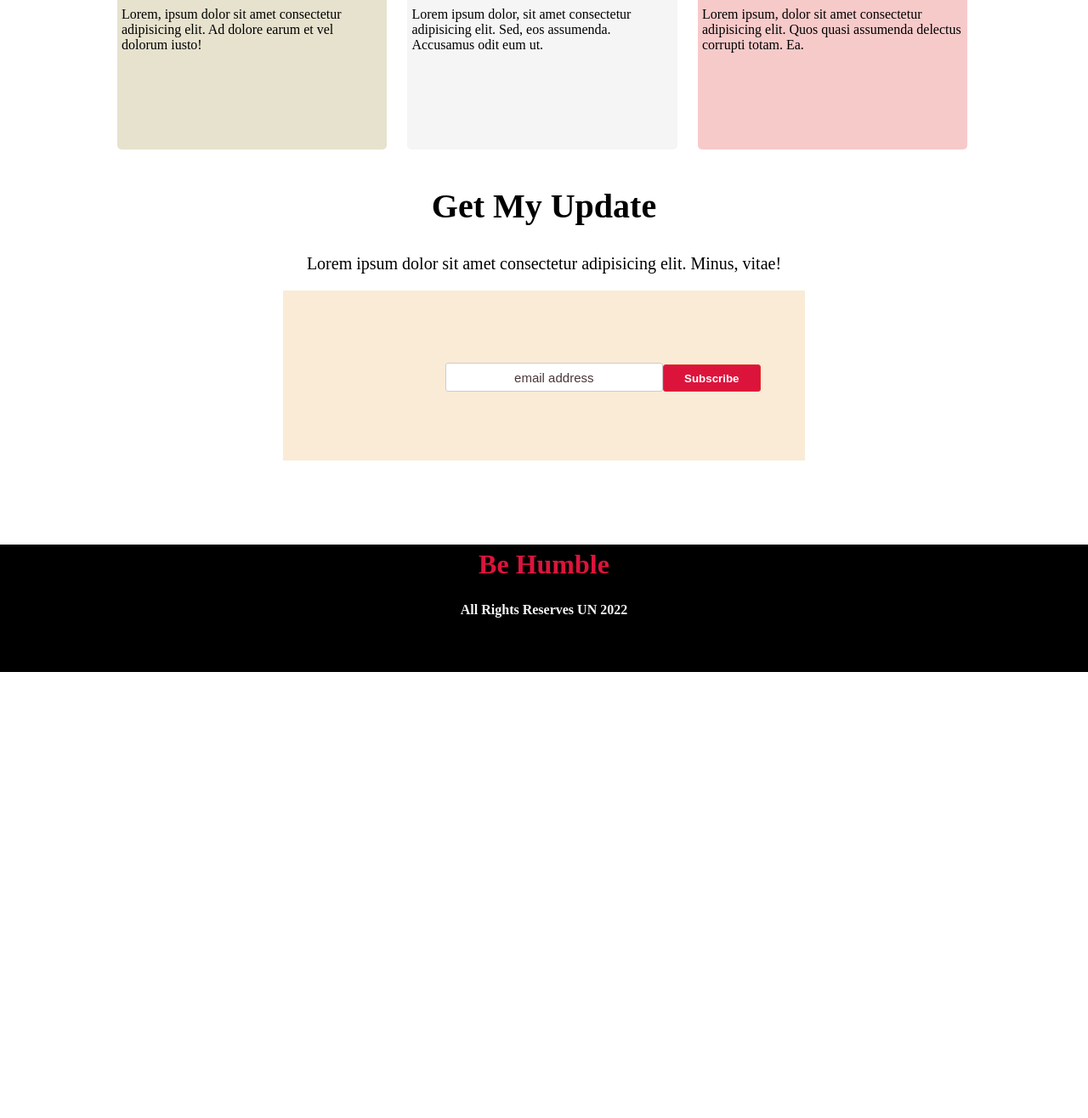
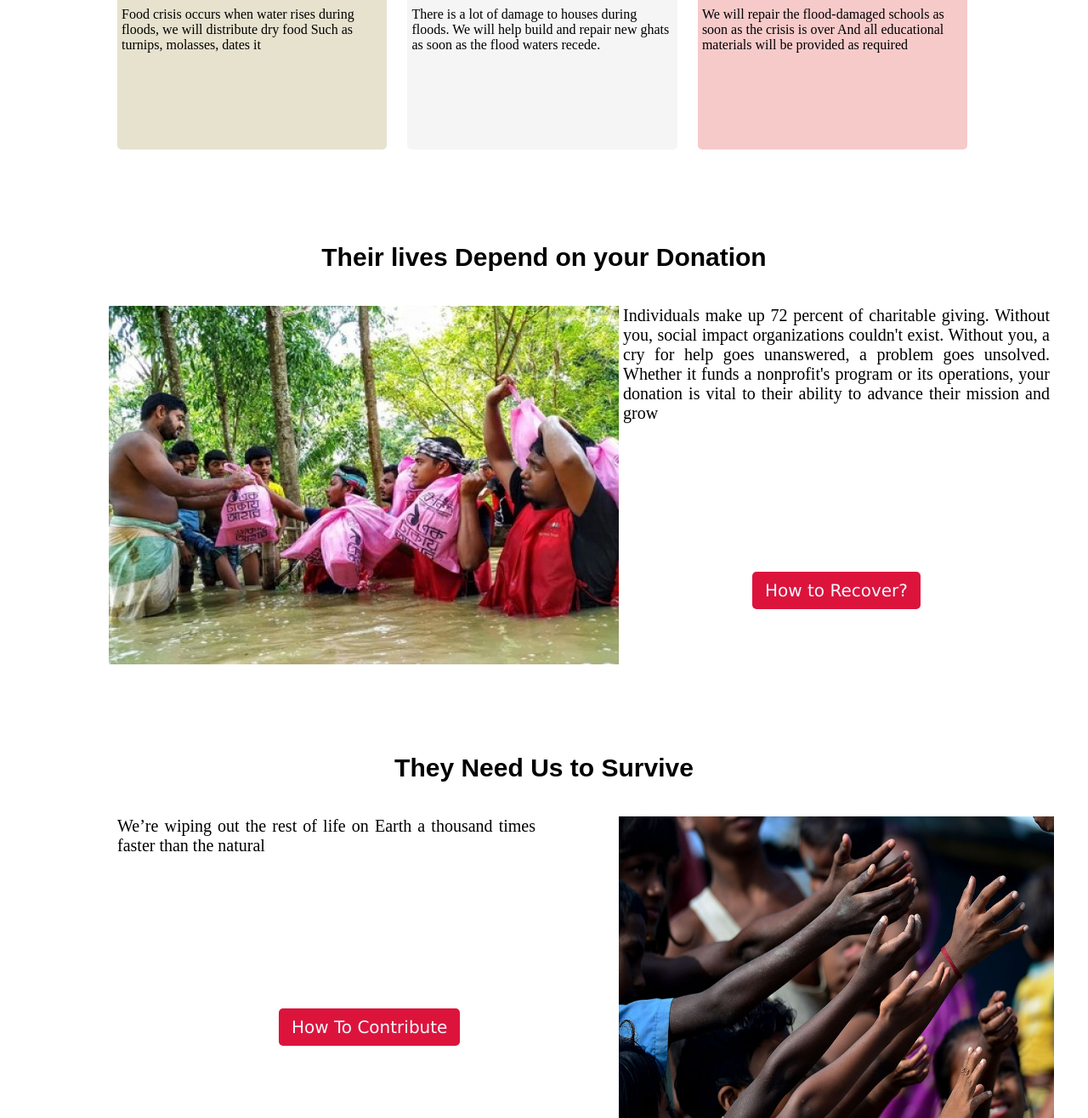
Before and after one commit to Flaketeck/relief-website, a plain HTML site: page index.html in a window 1280 px wide. Shown: the part 1484-2800 px from the top of the page at 85% size. Before the commit the page ends 2275 px from the top, so only its background shows below. Drawn offline with Linux system fonts and the light colour scheme; a web font is replaced by a local one.

Commit message:
Middle Section adding

```diff
--- a/index.css
+++ b/index.css
@@ -1,12 +1,12 @@
-body{
+body {
   margin: 0;
   padding: 0;
 }
-.first-section{
+.first-section {
   height: 700px;
   width: 100%;
 }
-.main{
+.main {
   background-image: url(images/donation1.jpg);
   height: 700px;
   width: 100%;
@@ -15,63 +15,63 @@ body{
   overflow: hidden;
   position: relative;
 }
-.main h1{
+.main h1 {
   margin-top: 140px;
   margin-bottom: 0px;
-    font-family: 'Lucida Sans', 'Lucida Sans Regular';
+  font-family: "Lucida Sans", "Lucida Sans Regular";
   font-weight: 700;
   font-size: 70px;
   text-align: center;
   color: white;
 }
-.main p{
+.main p {
   height: 50px;
   width: 50%;
   margin-left: 25%;
   text-align: center;
-    font-family: 'arima', 'Arial Narrow', Arial, sans-serif;
+  font-family: "arima", "Arial Narrow", Arial, sans-serif;
   font-weight: 600;
   font-size: 20px;
   color: aliceblue;
 }
-.main button{
+.main button {
   padding: 10px 15px 10px 15px;
   font-family: Verdana, sans-serif;
   font-weight: 500;
   font-size: 20px;
   color: aliceblue;
-    background-color: rgb(240, 151, 119);
+  background-color: crimson;
   border-radius: 5px 5px 5px 5px;
   border: white;
   margin: auto;
   margin-left: 45%;
   margin-top: 20px;
 }
-.second-section{
+.second-section {
   height: 600px;
   width: 50%;
   margin: auto;
 }
-.second h1{
+.second h1 {
   font-size: 45px;
-    font-family: 'Times New Roman', Times, serif;
+  font-family: "Times New Roman", Times, serif;
   font-weight: bold;
   text-align: center;
   margin-top: 100px;
   margin-bottom: 0;
 }
-.second p{
+.second p {
   font-size: 20px;
-    font-family: 'arima', Times, serif;
+  font-family: "arima", Times, serif;
   font-weight: bold;
   text-align: center;
   margin-top: 10px;
 }
-.container{
+.container {
   margin: auto;
   text-align: center;
 }
-.box{
+.box {
   margin: 5px;
   height: 80px;
   width: 15%;
@@ -79,15 +79,15 @@ body{
   display: inline-block;
   border-radius: 5px;
 }
-.box h2{
+.box h2 {
   text-align: center;
   margin-top: 30px;
 }
-.container :hover{
+.container :hover {
   background-color: crimson;
   color: white;
 }
-.second-section input{
+.second-section input {
   margin: auto;
   margin-top: 30px;
   margin-left: 66px;
@@ -95,7 +95,7 @@ margin-top: 30px;
   width: 621px;
   text-align: center;
 }
-.second button{
+.second button {
   padding: 10px 15px 10px 15px;
   font-family: Verdana, sans-serif;
   font-weight: 500;
@@ -108,11 +108,11 @@ margin-top: 30px;
   margin-left: 300px;
   margin-top: 20px;
 }
-.container-2{
+.container-2 {
   margin: auto;
   width: 80%;
 }
-.box-2{
+.box-2 {
   margin: 10px;
   margin-left: 10px;
   height: 250px;
@@ -122,27 +122,113 @@ margin-top: 30px;
   border-radius: 5px;
   background-color: aqua;
 }
-.box-2 h2{
+.box-2 h2 {
   padding: 5px;
 }
-.box-2 p{
+.box-2 p {
   padding: 5px;
 }
-.last-section{
+.last-section {
   height: 400px;
   width: 60%;
   margin: auto;
 }
-.last-section h1{
+.last-section h1 {
   font-size: 40px;
   text-align: center;
   font-weight: bold;
 }
-.last-section p{
+
+/* middle section */
+
+.middle-section {
+  height: 600px;
+  width: 80%;
+  margin: auto;
+  text-align: center;
+}
+.disaster {
+  height: 400px;
+  width: 100%;
+  position: relative;
+}
+.disaster h1 {
+  font-size: 30px;
+  font-weight: 600;
+  font-family: "Arial Narrow Bold", sans-serif;
+  margin-top: 100px;
+  margin-bottom: 40px;
+}
+.disaster-1 {
+  height: 400px;
+  width: 50%;
+  position: absolute;
+  margin: auto;
+  text-align: left;
+}
+.disaster-2 {
+  height: 400px;
+  width: 50%;
+  margin-left: 600px;
+}
+.disaster-2 p {
+  padding: 5px;
+  font-size: 20px;
+  text-align: justify;
+  margin-top: -5px;
+}
+.disaster-button {
+  padding: 10px 15px 10px 15px;
+  font-family: Verdana, sans-serif;
+  font-weight: 500;
+  font-size: 20px;
+  color: aliceblue;
+  background-color: crimson;
+  border-radius: 5px 5px 5px 5px;
+  border: white;
+  margin-top: 150px;
+}
+
+/* This is Middle section second part */
+.middle-2 {
+  height: 600px;
+  width: 80%;
+  margin: auto;
+}
+.middle-2 h1 {
+  font-size: 30px;
+  font-weight: 600;
+  font-family: "Arial Narrow Bold", sans-serif;
+  margin-top: 1px;
+  margin-bottom: 40px;
+  text-align: center;
+}
+.middle-image {
+  height: 400px;
+  width: 40%;
+  position: absolute;
+  margin: auto;
+}
+.middle-image button{
+    margin-left: 200px;
+}
+.middle-image p{
+    padding: 10px;
+    font-size: 20px;
+    text-align: justify;
+    margin-top: -10px;
+}
+.middle-para img {
+    height: 400px;
+    width: 50%;
+    margin-left: 600px;
+}
+
+.last-section p {
   text-align: center;
   font-size: 20px;
 }
-.touch{
+.touch {
   height: 200px;
   width: 100%;
   background-color: antiquewhite;
@@ -156,7 +242,7 @@ margin-top: 30px;
 }
 
 #subscribe_email {
-    border: solid 1px #CCC;
+  border: solid 1px #ccc;
   border-radius: 3px;
   height: 30px;
   width: 250px;
@@ -174,28 +260,27 @@ margin-top: 30px;
   font-weight: bold;
   background-color: crimson;
 }
-.tbox{
+.tbox {
   margin-top: 40px;
   margin-left: -4px;
 }
-.tbox #subscribe_email{
+.tbox #subscribe_email {
   margin: auto;
   margin-left: 170px;
   text-align: center;
-
 }
-footer{
+footer {
   background-color: black;
   height: 150px;
   width: 100%;
   margin-top: 20px;
 }
-footer h1{
+footer h1 {
   text-align: center;
   color: crimson;
   padding: 5px;
 }
-footer p{
+footer p {
   text-align: center;
   color: whitesmoke;
   font-weight: bold;
--- a/index.html
+++ b/index.html
@@ -11,16 +11,14 @@
       rel="stylesheet"
     />
     <link rel="stylesheet" href="index.css" />
-    <title>Document</title>
+    <title>Relief Website</title>
   </head>
   <body>
     <section class="first-section">
       <div class="main">
         <h1>Let's Help Who Are <br />More In Need</h1>
         <p>
-          Lorem ipsum dolor sit, amet consectetur adipisicing elit. Suscipit,
-          magnam eaque. Aliquid, similique minus earum repudiandae dolor
-          repellat? Perspiciatis, rem?
+          Natural disasters and armed conflict have marked human existence throughout history and have always caused peaks in mortality and morbidity.
         </p>
         <button>Donate Now</button>
       </div>
@@ -29,8 +27,7 @@
       <div class="second">
         <h1>Donate Today</h1>
         <p>
-          Lorem ipsum dolor sit amet consectetur adipisicing elit. Repellat,
-          quod.
+          Extend your helping hand to the flood affected people
         </p>
         </div>
         <div class="container">
@@ -47,37 +44,61 @@
       </div>
       <div class="second">
         <h1>Our Donate Plan</h1>
-        <p>Lorem ipsum dolor sit, amet consectetur adipisicing elit. Unde, consequuntur illo quaerat tenetur possimus iste!</p>
+        <p>The money you send will be used for relief and rehabilitation of the poor</p>
         </div>
         </div>
     </section>
     <div class="container-2">
         <div class="box-2" style="background-color: rgb(230, 226, 206);">
             <h2>Food For a Family</h2>
-            <p>Lorem, ipsum dolor sit amet consectetur adipisicing elit. Ad dolore earum et vel dolorum iusto!</p>
+            <p>Food crisis occurs when water rises during floods, we will distribute dry food Such as turnips, molasses, dates it</p>
         </div>
         <div class="box-2" style="background-color: whitesmoke;">
             <h2>Shelter for a family</h2>
-            <p>Lorem ipsum dolor, sit amet consectetur adipisicing elit. Sed, eos assumenda. Accusamus odit eum ut.</p>
+            <p>There is a lot of damage to houses during floods. We will help build and repair new ghats as soon as the flood waters recede.</p>
         </div>
         <div class="box-2" style="background-color: rgb(247, 202, 202);">
             <h2>Education for a Child</h2>
-            <p>Lorem ipsum, dolor sit amet consectetur adipisicing elit. Quos quasi assumenda delectus corrupti totam. Ea.</p>
+            <p>We will repair the flood-damaged schools as soon as the crisis is over And all educational materials will be provided as required</p>
         </div>
+          </div>
+        </section>
+        <section class="middle-section">
+<div class="disaster">
+  <h1>Their lives Depend on
+    your Donation</h1>
+  <div class="disaster-1">
+
+<img src="images/donation11.jpg" alt="">
+  </div>
+  <div class="disaster-2">
+<p>Individuals make up 72 percent of charitable giving. Without you, social impact organizations couldn't exist. Without you, a cry for help goes unanswered, a problem goes unsolved. Whether it funds a nonprofit's program or its operations, your donation is vital to their ability to advance their mission and grow</p>
+<button class="disaster-button"> How to Recover?</button>
+  </div>
+        </section>
+        <section class="middle-2">
+          <h1>They Need Us to Survive</h1>
+          <div class="middle-image">
+<p>We’re wiping out the rest of life on Earth a thousand times faster than the natural</p>
+<button class="disaster-button">How To Contribute</button>
+          </div>
+          <div class="middle-para">
+            <img src="images/donation13.jpg" alt="">
+          </div>
+        </section>
         <section class="last-section">
 <h1>Get My Update</h1>
-<p>Lorem ipsum dolor sit amet consectetur adipisicing elit. Minus, vitae!</p>
+<p>If You Have any Quaries and Information, Please Contack With Us</p>
 <div class="touch">
     <div id="box2" class="tbox">
         <div id="form_box">
         <form id="subscribe_form" action="subscribe" method="post">
-            <input class="tbox" id="subscribe_email" type="text" name="email" value="email address" />
+            <input class="tbox" id="subscribe_email" type="text" name="email" value="E-mail address" />
             <input class="tbox" id="subscribe_submit" type="submit" value="Subscribe" />
         </form>
         </div>
     </div>
     </div>
-
 </div>
         </section>
   </body>
```
Lines whose indentation alone changed are shown as unchanged.
